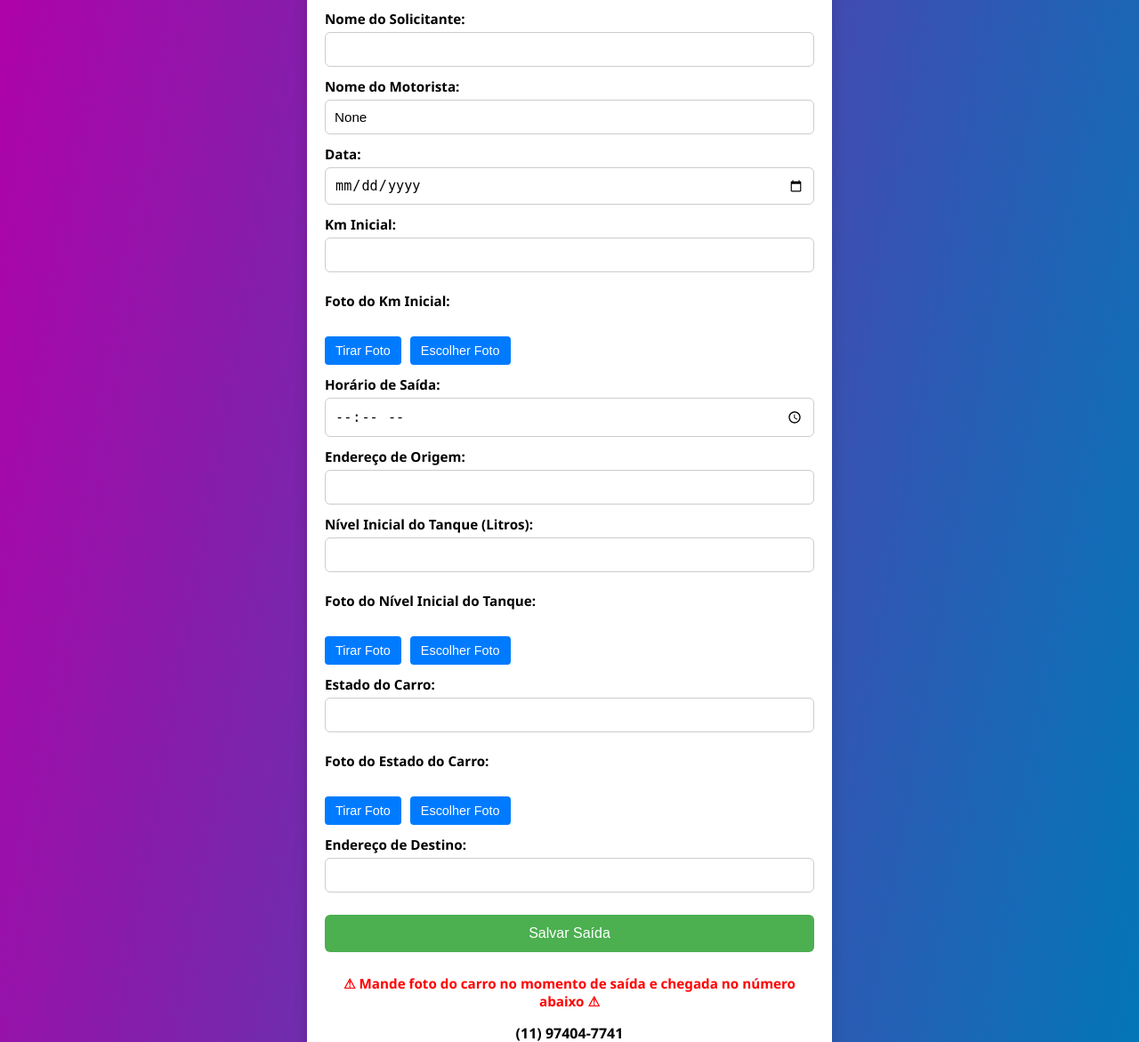
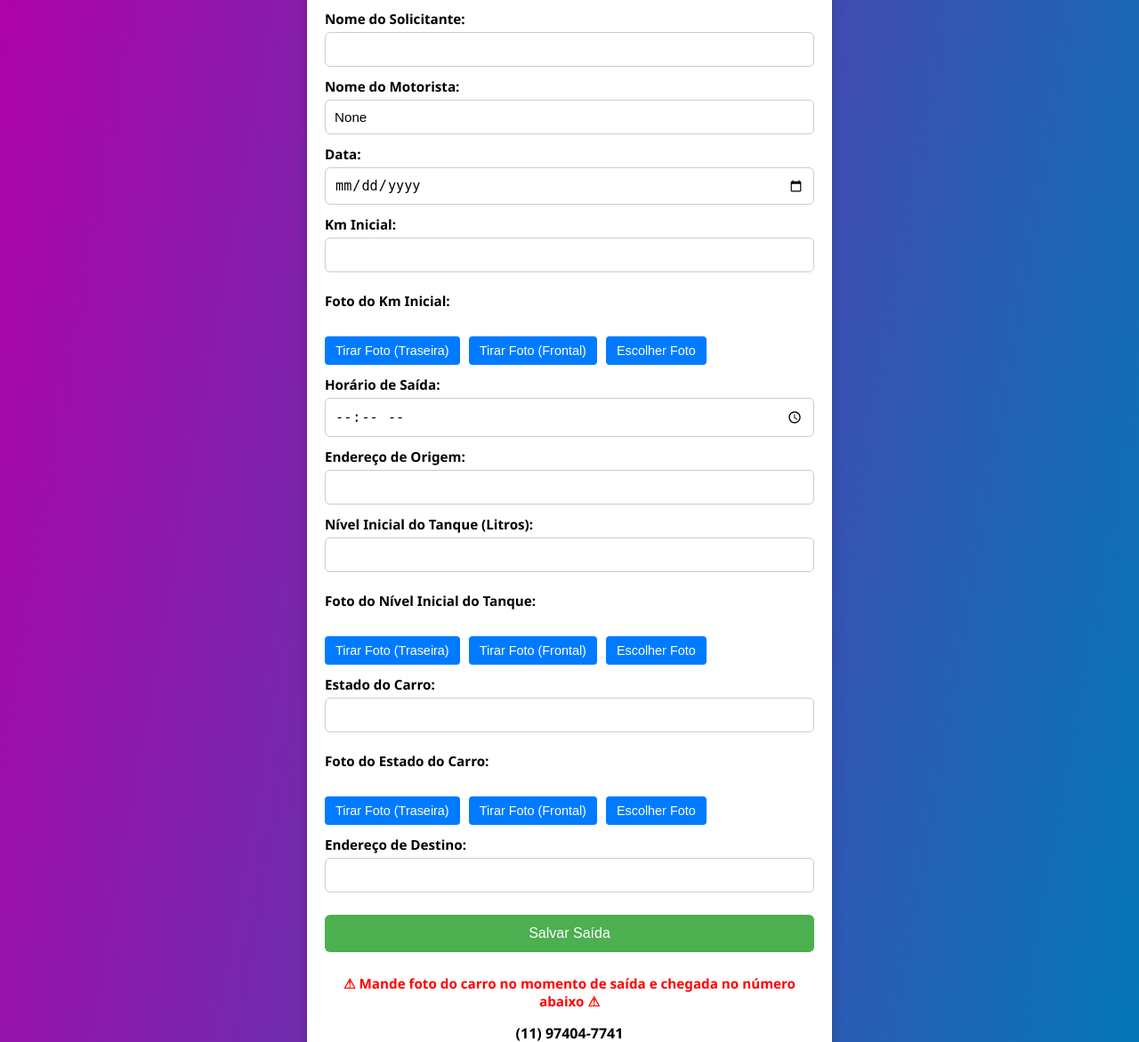
Before and after one commit to rasilvabrandao-stack/VeiculosFlex, a Flask app: page /form/1 in a window 1280 px wide. Shown: the part 108-1279 px from the top of the page at 89% size. Run offline with Flask 3, Linux system fonts and the light colour scheme.

Commit message:
Add front and rear camera options for photo taking in initial and final forms

```diff
--- a/templates/initial_form.html
+++ b/templates/initial_form.html
@@ -48,6 +48,7 @@
       display: flex;
       gap: 10px;
       margin-top: 5px;
+      flex-wrap: wrap;
     }
 
     .photo-buttons button {
@@ -184,7 +185,8 @@ input[type="time"]:focus {
       <div class="photo-section">
         <label>Foto do Km Inicial:</label>
         <div class="photo-buttons">
-          <button type="button" onclick="takePhoto('initial_km')">Tirar Foto</button>
+          <button type="button" onclick="takePhoto('initial_km', 'environment')">Tirar Foto (Traseira)</button>
+          <button type="button" onclick="takePhoto('initial_km', 'user')">Tirar Foto (Frontal)</button>
           <input type="file" id="initial_km_file" name="initial_km_photo" accept="image/*" style="display: none;">
           <button type="button" onclick="document.getElementById('initial_km_file').click()">Escolher Foto</button>
         </div>
@@ -202,7 +204,8 @@ input[type="time"]:focus {
       <div class="photo-section">
         <label>Foto do Nível Inicial do Tanque:</label>
         <div class="photo-buttons">
-          <button type="button" onclick="takePhoto('initial_tank')">Tirar Foto</button>
+          <button type="button" onclick="takePhoto('initial_tank', 'environment')">Tirar Foto (Traseira)</button>
+          <button type="button" onclick="takePhoto('initial_tank', 'user')">Tirar Foto (Frontal)</button>
           <input type="file" id="initial_tank_file" name="initial_tank_photo" accept="image/*" style="display: none;">
           <button type="button" onclick="document.getElementById('initial_tank_file').click()">Escolher Foto</button>
         </div>
@@ -214,7 +217,8 @@ input[type="time"]:focus {
       <div class="photo-section">
         <label>Foto do Estado do Carro:</label>
         <div class="photo-buttons">
-          <button type="button" onclick="takePhoto('car_status')">Tirar Foto</button>
+          <button type="button" onclick="takePhoto('car_status', 'environment')">Tirar Foto (Traseira)</button>
+          <button type="button" onclick="takePhoto('car_status', 'user')">Tirar Foto (Frontal)</button>
           <input type="file" id="car_status_file" name="car_status_photo" accept="image/*" style="display: none;">
           <button type="button" onclick="document.getElementById('car_status_file').click()">Escolher Foto</button>
         </div>
@@ -232,8 +236,8 @@ input[type="time"]:focus {
   </div>
 
   <script>
-    function takePhoto(field) {
-      navigator.mediaDevices.getUserMedia({ video: { facingMode: 'environment' } })
+    function takePhoto(field, facingMode = 'environment') {
+      navigator.mediaDevices.getUserMedia({ video: { facingMode: facingMode } })
         .then(function(stream) {
           const video = document.createElement('video');
           video.srcObject = stream;
@@ -256,7 +260,7 @@ input[type="time"]:focus {
           });
         })
         .catch(function(err) {
-          alert('Erro ao acessar câmera traseira: ' + err.message);
+          alert('Erro ao acessar câmera: ' + err.message);
         });
     }
 
```
Also changed, not shown: templates/final_form.html (+7 -5 lines).
